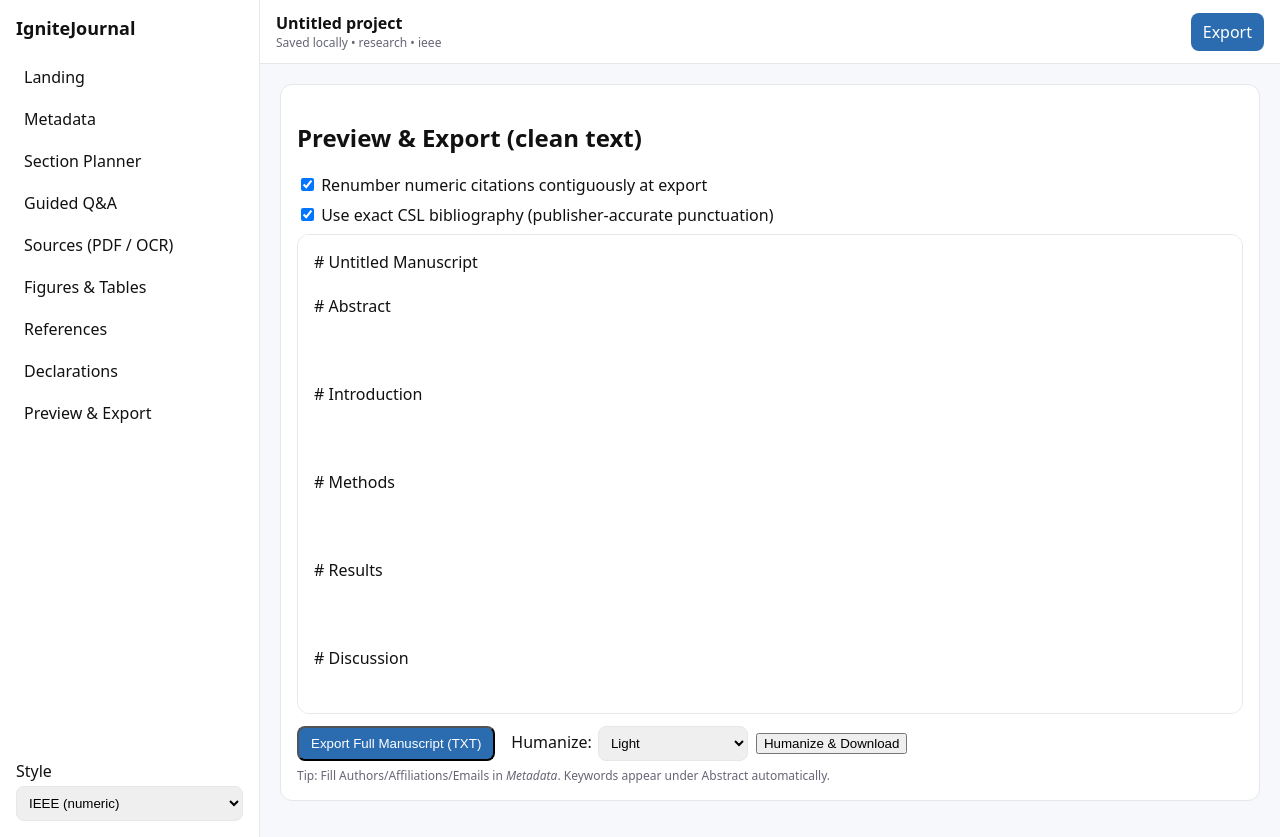
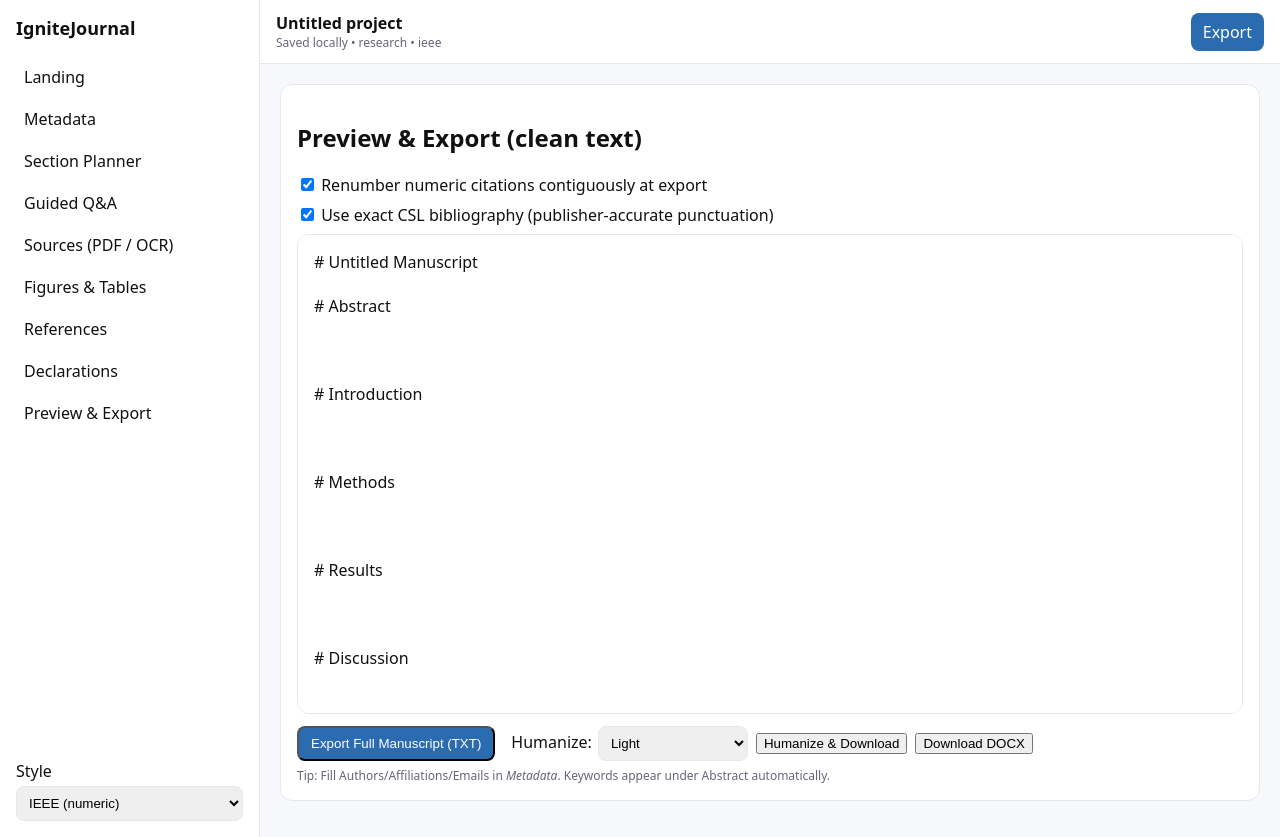
Before and after one commit to Zux12/JournalAI, a React (Vite) app: page /preview in a window 1280 px wide. Built offline with nearby package versions, Linux system fonts and the light colour scheme.

Commit message:
Update Preview.jsx

```diff
--- a/src/features/preview/Preview.jsx
+++ b/src/features/preview/Preview.jsx
@@ -293,7 +293,9 @@ export default function Preview(){
   <button onClick={humanizeAndDownload} disabled={hzBusy}>
     {hzBusy ? 'Humanizing…' : 'Humanize & Download'}
   </button>
+  <button onClick={exportDocx}>Download DOCX</button>
 </div>
+
 
       <div style={{fontSize:12, color:'#667', marginTop:6}}>
         Tip: Fill Authors/Affiliations/Emails in <em>Metadata</em>. Keywords appear under Abstract automatically.
```
Lines whose indentation alone changed are shown as unchanged.
